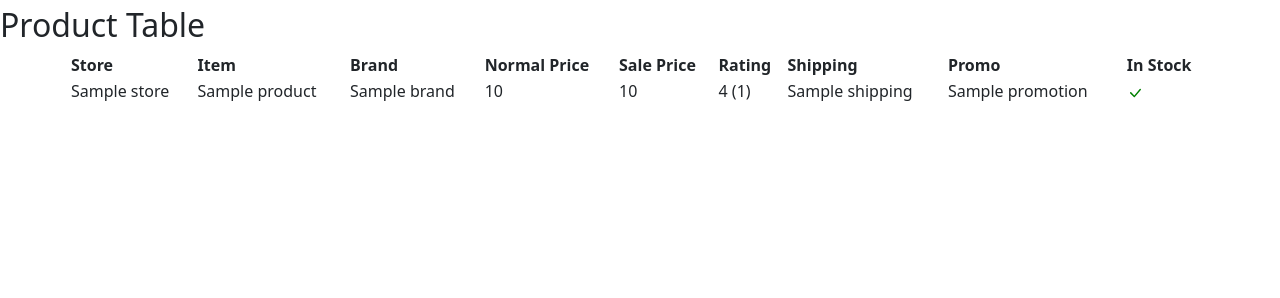
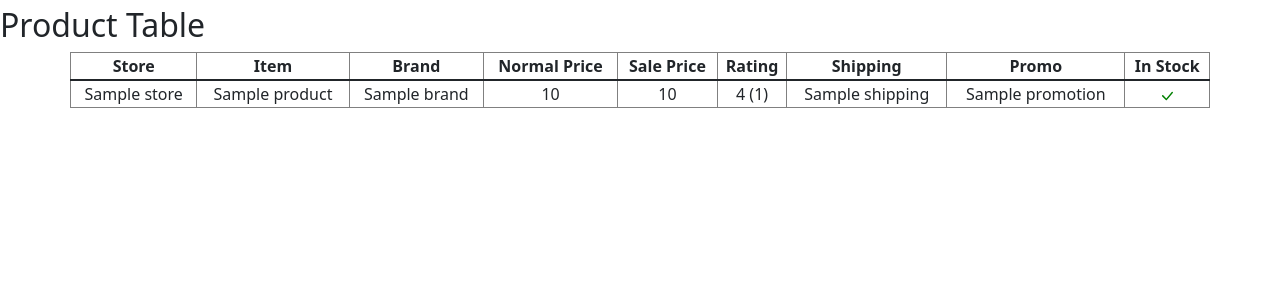
Before and after one commit to JoshFung/MapleScrape, a Django app: template templates/home.html in a window 1280 px wide. Shown: the part 50-348 px from the top of the page. Run offline with Django 3.2, Linux system fonts and the light colour scheme; the template is opened without the code that fills it: most values are stand-ins (such as "Sample title", 1, 10 or a date in 2020); some libraries are stand-ins or nearby versions.

Commit message:
Slight improvements to the table

```diff
--- a/templates/home.html
+++ b/templates/home.html
@@ -8,7 +8,7 @@
 {% block content %}
 
     <div class="row">
-        <table>
+        <table class="table-bordered text-center">
             <thead>
             <tr>
                 <th>Store</th>
@@ -22,7 +22,7 @@
                 <th>In Stock</th>
             </tr>
             </thead>
-            <tbody>
+            <tbody class="table-group-divider align-middle text-center">
             {% for p in products %}
                 <tr>
                     <td> {{ p.store }}</td>
```
